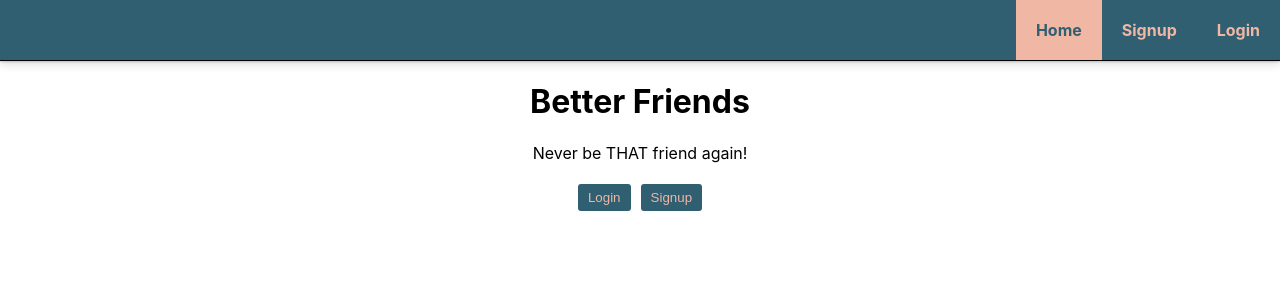
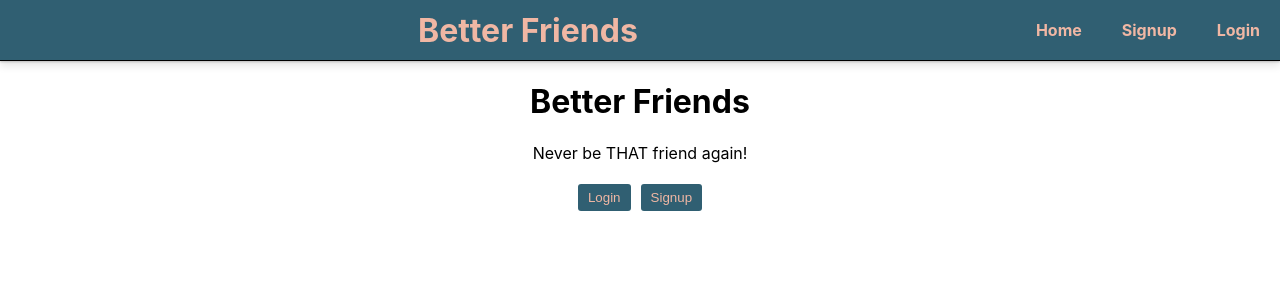
Before and after one commit to better-friend/better-friend-client, a React (Create React App) app: page / in a window 1280 px wide. Shown: the top 300 px of the page. Built offline with nearby package versions, Linux system fonts and the light colour scheme.

Commit message:
Temporarily commented out MessageList component

```diff
--- a/src/App.js
+++ b/src/App.js
@@ -10,14 +10,14 @@ import MessageList from './components/MessageList';
 
 // For possibility of using withAuth HOC.
 // import withAuth from './Authentication/withAuth';
-import MessageContainer from './components/MessageContainer';
+// import MessageContainer from './components/MessageContainer';
 
 // const WithAuthComp = withAuth(Friends)(Login);
 
 class App extends React.Component {
   state = {
     messages: [],
-    searchData: []
+    // searchData: []
   }
 
   // Need to work on connecting end point for rendering message data
@@ -44,7 +44,7 @@ class App extends React.Component {
         if(message.person.toLowerCase().includes(e.target.value.toLowerCase()) || message.date.includes(e.target.value)) {
             return message
         } else {
-            return ''
+            return null
         }
     });
     this.setState({
@@ -80,8 +80,9 @@ class App extends React.Component {
     return (
       <div className="App">
         <ul className="navBar">
+          <h1>Better Friends</h1>
           <li>
-            <NavLink exact to="/" className="activeNav">
+            <NavLink exact to="/betterfriends" className="activeNav">
               Home
             </NavLink>
           </li>
@@ -100,13 +101,16 @@ class App extends React.Component {
           <PrivateRoute path='/protected' render={props => <MessageList {...props} addMessage={this.addEventMessage} searchMessages={this.searchMessages}/>}/>
           {/* <PrivateRoute path="/protected" component={MessageList}/> */}
           <Route exact path='/' component={Home}/>
+          <Route exact path='/betterfriends' component={() => { window.location = 'https://elastic-snyder-dac5a4.netlify.com/'; return null;} }/>
           <Route path='/login' component={Login}/>
           <Route path='/signup' component={Signup}/>
-          <MessageContainer messageData={
-            this.state.searchData.length > 0 ?
-            this.state.searchData :
-            this.state.messages
-          }/>
+          {/* <MessageContainer
+            messageData={
+              this.state.searchData.length > 0 ?
+              this.state.searchData :
+              this.state.messages
+            }
+          /> */}
         </Switch>
       </div>
     );
```
